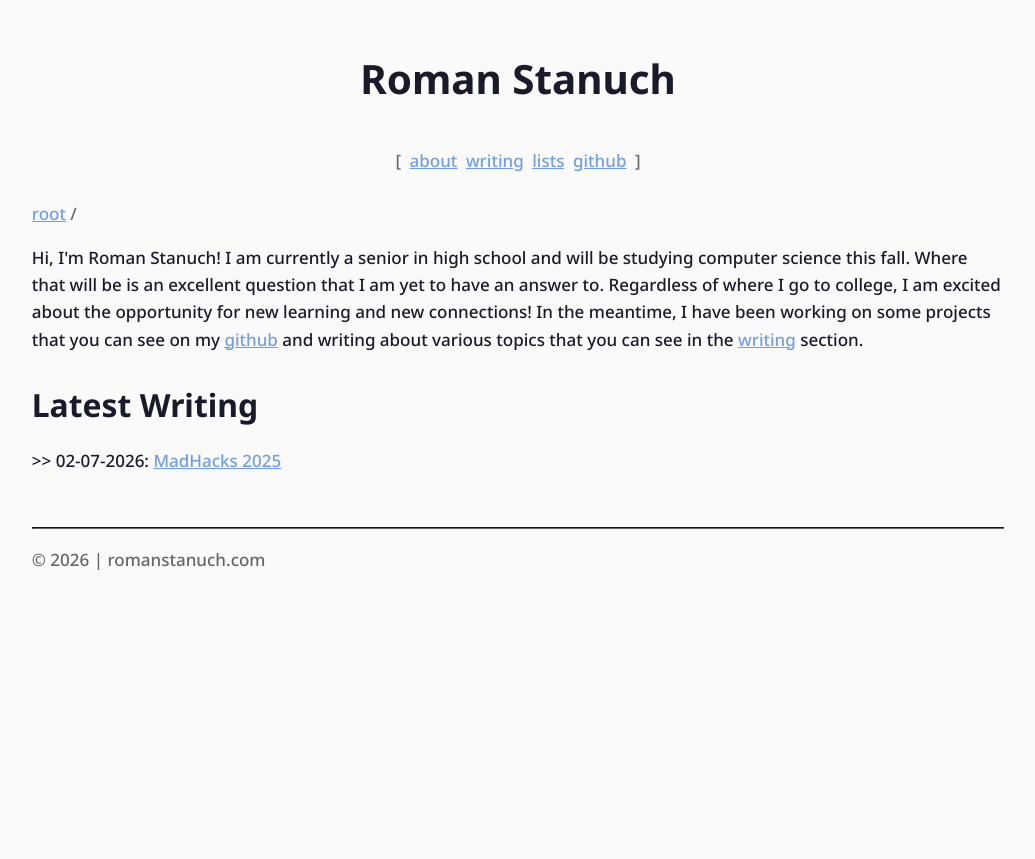
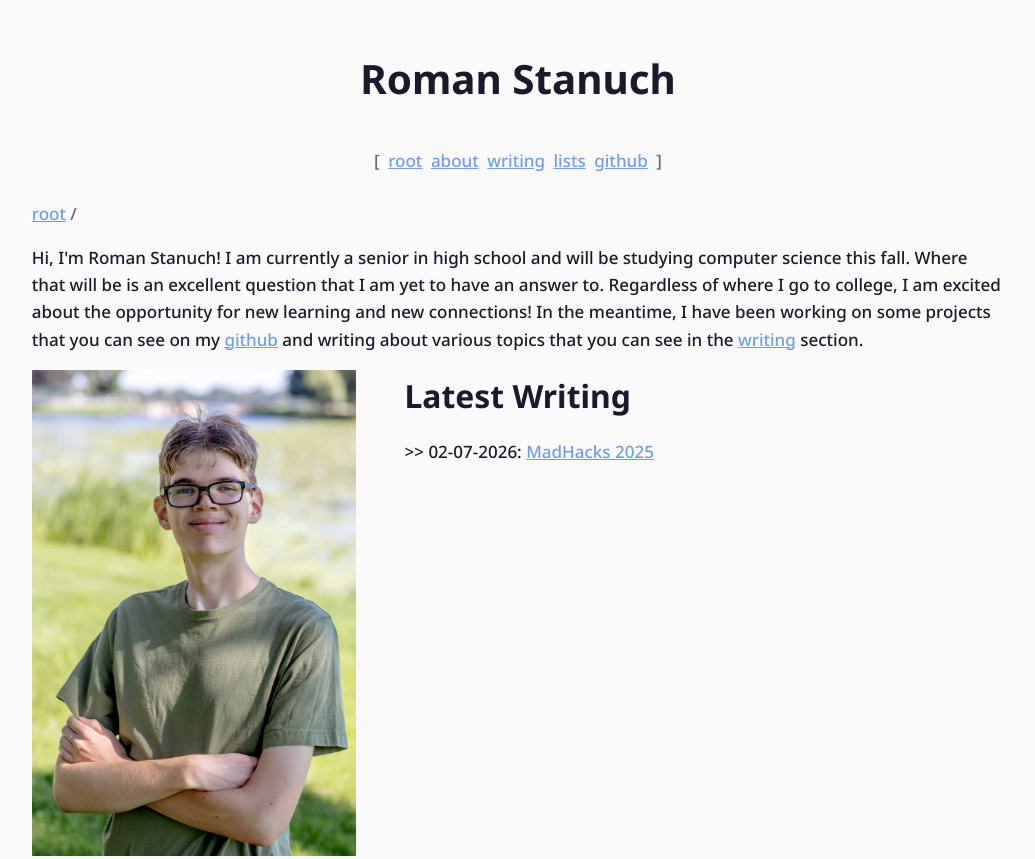
Before and after one commit to Roman-Stanuch/romanstanuch.com, an Eleventy site: page src/index.njk in a window 1280 px wide. Shown: the top 859 px of the page, without its empty margins (122-1157 px from the left). Before the commit the page ends 800 px from the top, so only its background shows below. Built offline with nearby package versions, Linux system fonts and the light colour scheme; Eleventy itself is replaced by a stand-in of ours; files that its build step writes are made by us from their sources.

Commit message:
Added pictures

```diff
--- a/src/_includes/layouts/base.njk
+++ b/src/_includes/layouts/base.njk
@@ -8,12 +8,14 @@
         <link rel="preconnect" href="https://fonts.gstatic.com" crossorigin>
         <link href="https://fonts.googleapis.com/css2?family=Noto+Sans:ital,wght@0,100..900;1,100..900&family=Roboto+Slab:wght@100..900&family=Ubuntu+Condensed&family=Ubuntu:ital,wght@0,300;0,400;0,500;0,700;1,300;1,400;1,500;1,700&display=swap" rel="stylesheet">
         <link rel="stylesheet" href="/styles/styles.css">
+        <link rel="icon" href="/assets/favicon.ico" sizes="any">
     </head>
     <body>
         <header class="site-header">
             <h1><a href="/" style="text-decoration: none; color: var(--primary-text-color);">Roman Stanuch</a></h1>
             <nav style="display: flex; gap: 0.5rem;">
                 <span style="color: var(--secondary-text-color);">[</span>
+                <a href="/">root</a>
                 <a href="/about">about</a>
                 <a href="/writing">writing</a>
                 <a href="/lists">lists</a>
--- a/src/about/index.njk
+++ b/src/about/index.njk
@@ -1,6 +1,6 @@
 ---
 layout: layouts/base.njk
-title: About
+title: about | romanstanuch.com
 ---
 {% block path %}
     <header class="path"><a href="/">root</a> / <a href="/about">about</a></header>
@@ -15,6 +15,8 @@ title: About
     around modern web dev and cybersecurity.
 </p>
 
+<img src="/assets/images/bridge.jpg" style="width: var(--main-site-width);" alt="Photo of Me">
+
 <h2>Studies</h2>
 <p>
     I will be starting college this upcoming fall, so most of my knowledge up until this point has been
--- a/src/index.njk
+++ b/src/index.njk
@@ -1,9 +1,10 @@
 ---
 layout: layouts/base.njk
-title: Home
+title: root | romanstanuch.com
 ---
 {% block path %}
-    <header class="path"><a href="/">root</a> /</header>
+    <header class="path">
+        <a href="/">root</a> /</header>
 {% endblock %}
 
 <p>
@@ -14,10 +15,15 @@ title: Home
     writing about various topics that you can see in the <a href="/writing">writing</a> section.
 </p>
 
-<h2 style="margin-block-end: 0em;">Latest Writing</h2>
+<div style="display: flex; gap: 5ch; flex-wrap: wrap;">
+    <img style="height: 50ch; width: auto;" src="/assets/images/headshot.jpg" alt="Photo of Me">
+    <div style="display: flex; flex-direction: column;">
+    <h2 style="margin-block-end: 0em; margin-block-start: 0em;">Latest Writing</h2>
     {% for post in collections.posts | reverse %}
         {% if loop.index <= 5 %}
             <p>>> {{ post.date | dateFormatMonth }}: <a href="{{ post.url }}">{{ post.data.title }}</a>
             </p>
         {% endif %}
     {% endfor %}
+    </div>
+</div>
--- a/src/lists/index.njk
+++ b/src/lists/index.njk
@@ -1,6 +1,6 @@
 ---
 layout: layouts/base.njk
-title: Lists
+title: lists | romanstanuch.com
 ---
 {% block path %}
     <header class="path"><a href="/">root</a> / <a href="/lists">lists</a></header>
--- a/src/styles/styles.css
+++ b/src/styles/styles.css
@@ -3,6 +3,7 @@
     --primary-text-color: #1a1a2a;
     --secondary-text-color: #666666;
     --link-text-color: #709EEB;
+    --main-site-width: 100ch;
 
     background-color: var(--bg-color);
     color: var(--primary-text-color);
@@ -26,7 +27,7 @@
 }
 
 body {
-    max-width: 100ch;
+    max-width: var(--main-site-width);
     margin: 0 auto;
     padding: 20px 20px;
 }
--- a/src/writing/index.njk
+++ b/src/writing/index.njk
@@ -1,6 +1,6 @@
 ---
 layout: layouts/base.njk
-title: Writing
+title: writing | romanstanuch.com
 ---
 {% block path %}
     <header class="path"><a href="/">root</a> / <a href="/writing">writing</a></header>
--- a/src/writing/madhacks-2025/index.md
+++ b/src/writing/madhacks-2025/index.md
@@ -4,7 +4,5 @@ pathtitle: madhacks-2025
 layout: layouts/post.njk
 ---
 
-<p>
-    I was a participant in MadHacks 2025! I am still working on a post about the experience, but you can
-    check out the project my team and I made <a href="https://devpost.com/software/graph-4m" target="_blank">here!</a>
-</p>
+I was a participant in MadHacks 2025! I am still working on a post about the experience, but you can
+check out the project my team and I made <a href="https://devpost.com/software/graph-4m" target="_blank">here!</a>
```
Also changed, not shown: src/assets/favicon.ico (added), src/assets/images/bridge.jpg (added), src/assets/images/headshot.jpg (added). Lines whose indentation alone changed are shown as unchanged.
